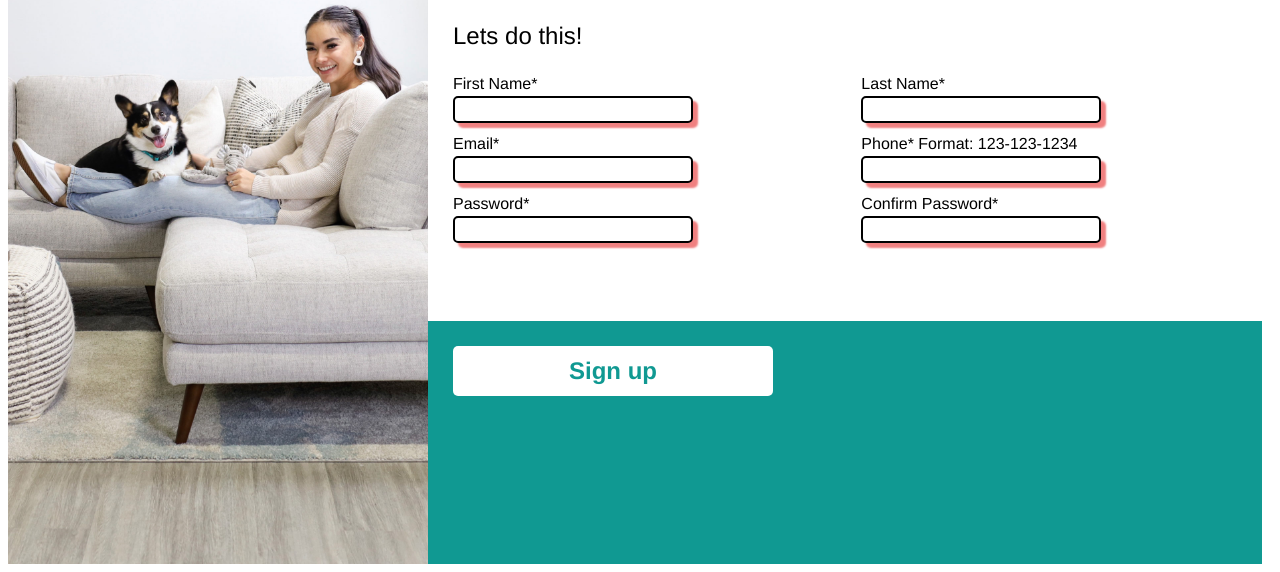
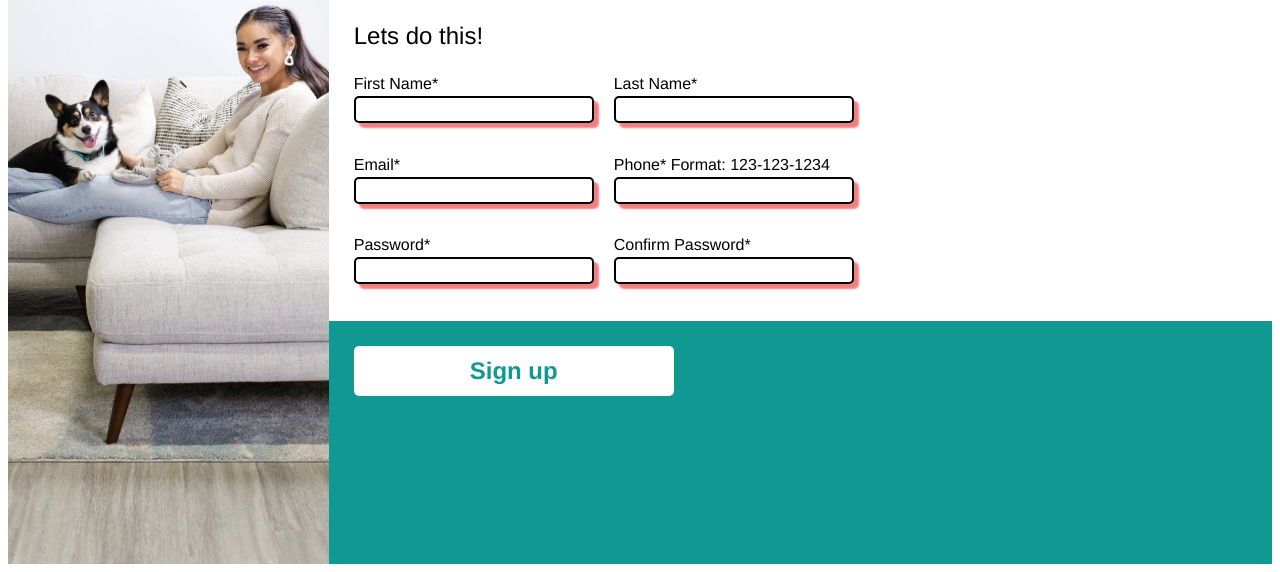
Before and after one commit to Amack2/odinServiceForm, a plain HTML site: page index.html in a window 1280 px wide. Shown: the part 294-866 px from the top of the page. Drawn offline with Linux system fonts and the light colour scheme.

Commit message:
increased width to fill full window

```diff
--- a/index.css
+++ b/index.css
@@ -4,12 +4,18 @@
     --qlivingLightTeal: #7bdcb5;
 }
 
+body {
+    background-color: white
+
+}
+
 .pageContainer {
     display: flex;
     flex-direction: row;
 
+
     /* height is just placeholder */
-    height: 850px;
+height: 850px;
 
 }
 
@@ -42,9 +48,8 @@
 
 .rightTextContainer {
 
-    width: 66%;
+    width: 100%;
     min-width: 555px;
-    max-width: 900px;
     display: flex;
     flex-direction: column;
 
@@ -94,9 +99,10 @@ form {
     margin-left: 25px;
     margin-top: 25px;
     display: grid;
-    grid-gap: 7.5px;
+    grid-gap: 20px;
     grid-template-columns: repeat(2, 1fr);
     grid-template-rows: 33% 33%;
+    max-width: 50%;
 }
 
 .formRow>label {
```
